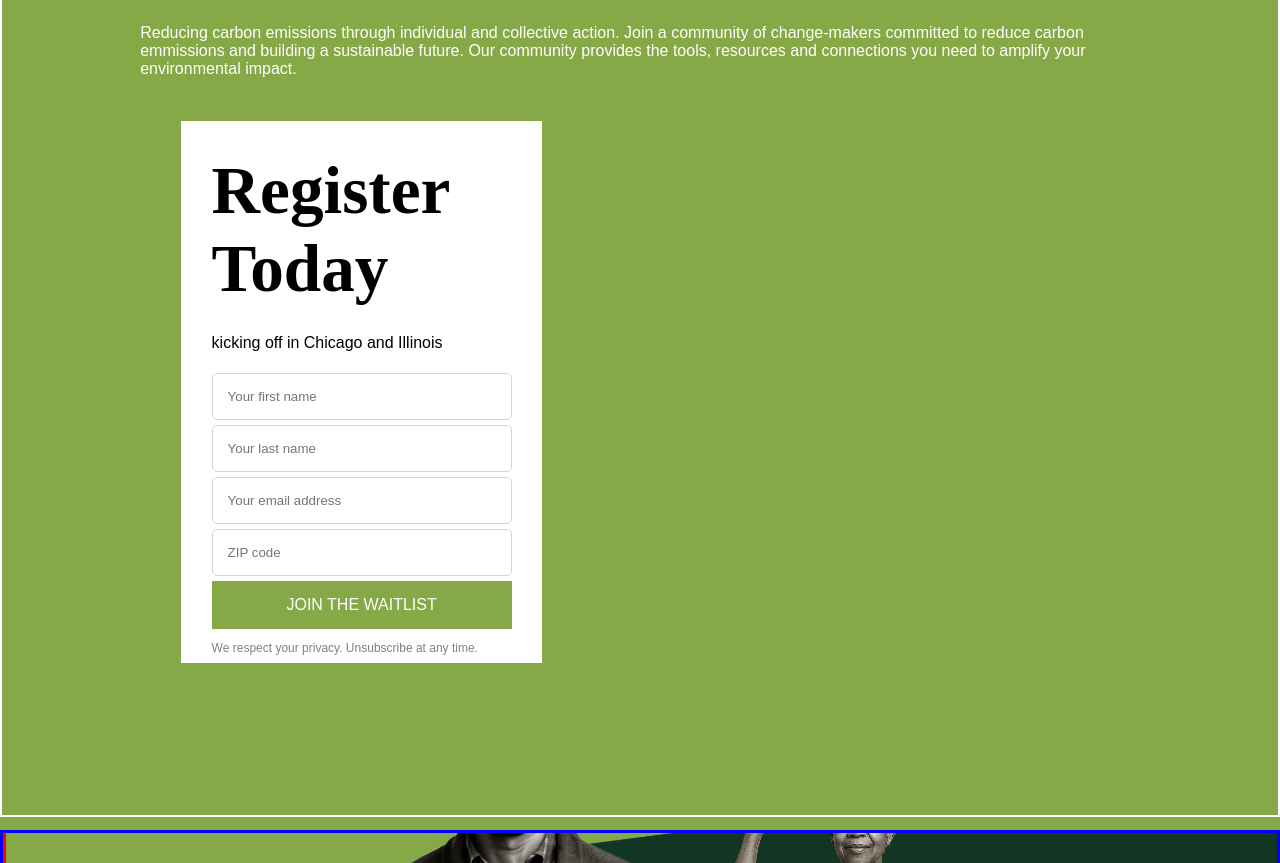
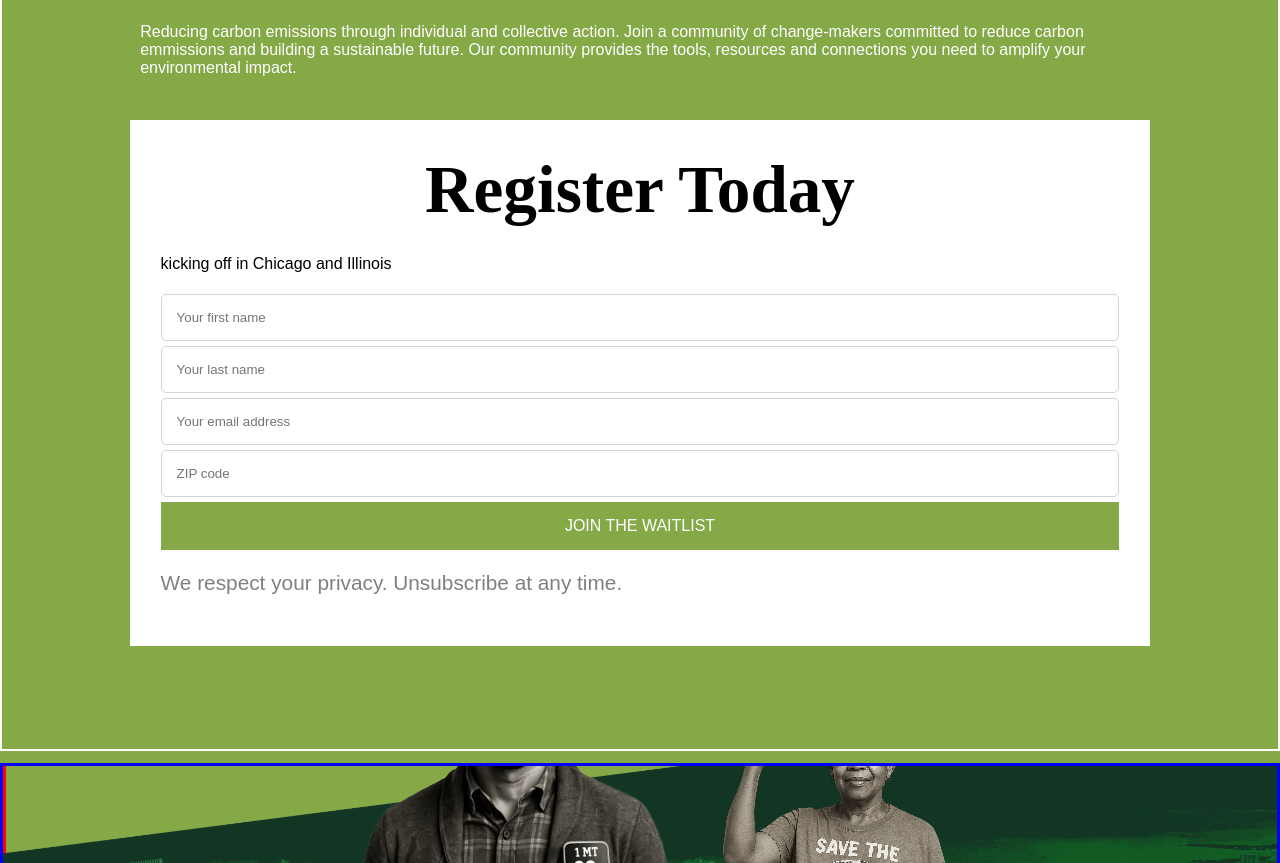
Before and after one commit to GathangaElijah/one-megaton-community, a React (Vite) app in the folder one-megaton-community/: page / in a window 1280 px wide. Shown: the part 780-1643 px from the top of the page. Built offline with nearby package versions, Linux system fonts and the light colour scheme.

Commit message:
refactor: change the dimensions

```diff
--- a/one-megaton-community/src/RegistrationForm.css
+++ b/one-megaton-community/src/RegistrationForm.css
@@ -5,10 +5,7 @@ form {
     flex-direction: column;
     justify-content: space-around;
     padding: 3%;
-    margin: 5%;
-    margin-top: 0%;
-    max-width: 300px;
-    max-height: 60vh;
+    max-width: 80vw;
 
 }
 form .form-heading {
@@ -17,6 +14,7 @@ form .form-heading {
     margin-bottom: 10px;
     flex:auto;
     font-family: 'Times New Roman', Times, serif;
+    text-align: center;
 }
 form input {
     border: solid 1px lightgrey;
@@ -41,7 +39,7 @@ form button {
     flex:1 auto;
 }
 form .note-better {
-    font-size: 12px;
+    font-size: calc(0.5em + 1vw);
     color: grey;
     flex: 1 auto;
 }
```
